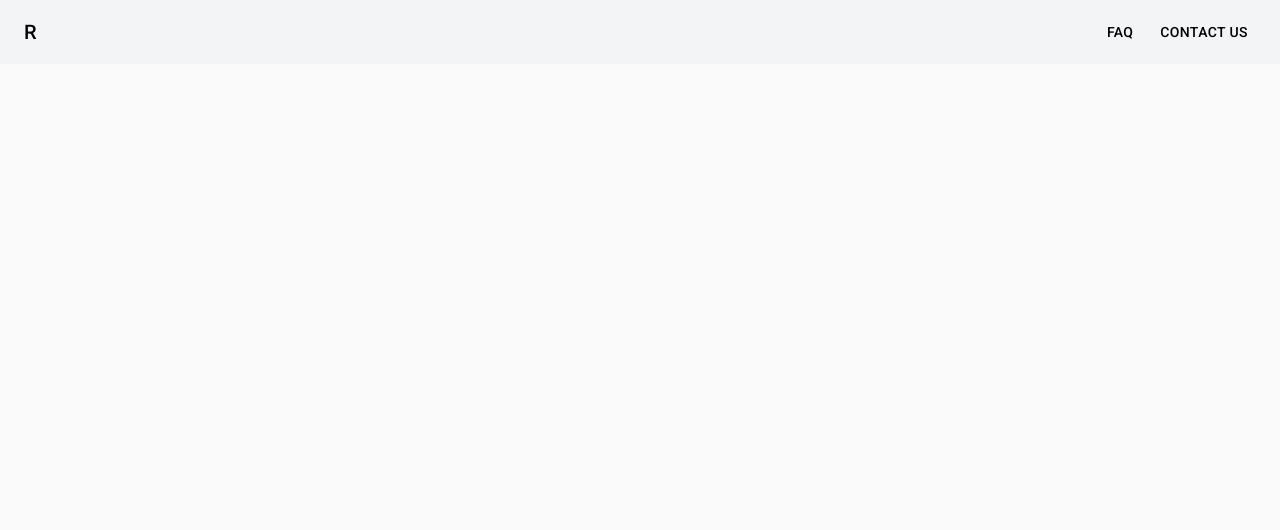
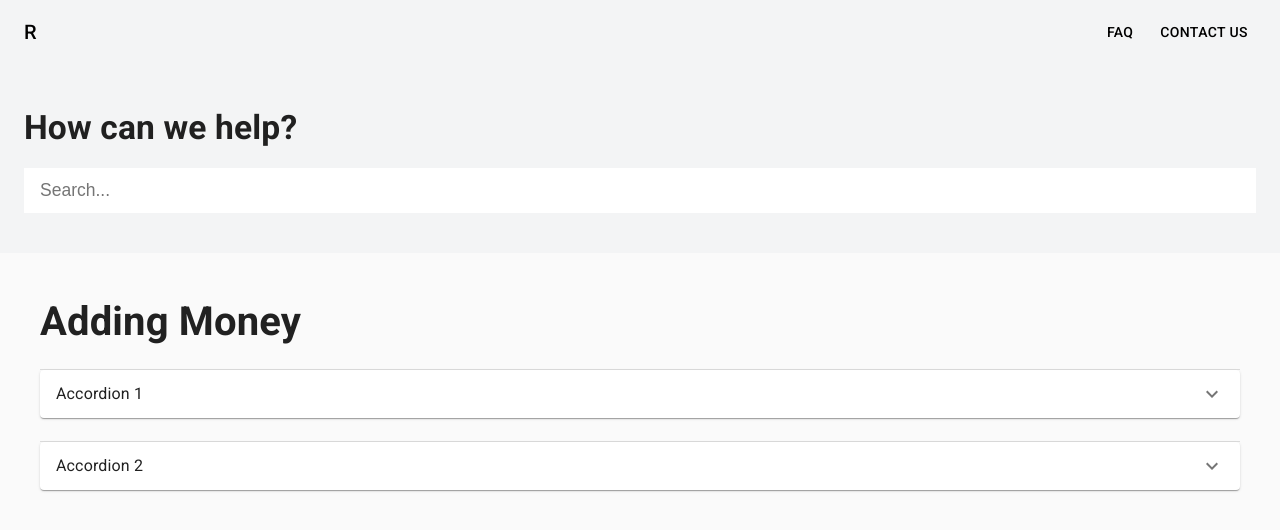
Before and after one commit to marco-sumali/product-discovery, a React (Create React App) app in the folder client/: page /faq in a window 1280 px wide. Shown: the top 530 px of the page. Built offline with nearby package versions, Linux system fonts and the light colour scheme.

Commit message:
chore: faq layout

```diff
--- a/client/package.json
+++ b/client/package.json
@@ -8,6 +8,7 @@
     "@testing-library/jest-dom": "^5.11.4",
     "@testing-library/react": "^11.1.0",
     "@testing-library/user-event": "^12.1.10",
+    "node-sass": "4.14.1",
     "react": "^17.0.1",
     "react-dom": "^17.0.1",
     "react-router-dom": "^5.2.0",
--- a/client/src/components/header/index.js
+++ b/client/src/components/header/index.js
@@ -6,12 +6,9 @@ import {
   Typography,
   CssBaseline,
   useScrollTrigger,
-  Box,
-  Container,
   Button,
 } from '@material-ui/core';
-import {makeStyles} from '@material-ui/core/styles';
-import {createMuiTheme, ThemeProvider} from '@material-ui/core/styles';
+import {createMuiTheme, ThemeProvider, makeStyles} from '@material-ui/core/styles';
 
 const useStyles = makeStyles((theme) => ({
   title: {
@@ -61,14 +58,9 @@ const Header = ({children}) => {
               </Link>
             </Toolbar>
           </AppBar>
-
         </ElevationScroll>
         <Toolbar />
-        <Container>
-          <Box my={2}>
         {children}
-          </Box>
-        </Container>
       </React.Fragment>
     </ThemeProvider>
   )
--- a/client/src/pages/contact/index.js
+++ b/client/src/pages/contact/index.js
@@ -1,8 +1,12 @@
 import React from 'react';
+
+import NavigationBar from '../../components/header';
 
 const ContactUsPage = () => {
   return (
-    <div>Contact Us Page Ya</div>
+    <NavigationBar>
+      <div>Contact Us Page Ya</div>
+    </NavigationBar>
   )
 };
 
--- /dev/null
+++ b/client/src/pages/faq/index.css
@@ -0,0 +1,3 @@
+.MuiAccordion-root:before {
+  background-color: white;
+}
--- a/client/src/pages/faq/index.js
+++ b/client/src/pages/faq/index.js
@@ -1,13 +1,76 @@
 import React from 'react';
+import {
+  Box,
+  Container,
+  Grid,
+  Accordion,
+  AccordionSummary,
+  AccordionDetails,
+  Typography
+} from '@material-ui/core';
+import ExpandMoreIcon from '@material-ui/icons/ExpandMore';
 
 import NavigationBar from '../../components/header';
+import styles from './style.js';
 
 export default function FAQPage() {
   return (
     <NavigationBar>
-      <div>
-
-      </div>
+      <Grid container>
+        <Grid item xs={12}>
+          <div style={styles.Container}>
+            <Container>
+              <Box my={3}>
+                <Grid item xs={12}>
+                  <div style={styles.Header}>How can we help?</div>
+                </Grid>
+                <Grid item xs={12} style={{marginTop: '16px'}}>
+                  <input type="text" id="search" name="search" style={styles.SearchInput}  placeholder="Search..."/>
+                </Grid>
+              </Box>
+            </Container>
+          </div>
+          <div style={styles.BodyContainer}>
+            <Container>
+              <Box my={3}>
+                <Grid item xs={12}>
+                  <div style={styles.BodyTitle}>Adding Money</div>
+                  <Accordion style={styles.Accordion}>
+                    <AccordionSummary
+                      expandIcon={<ExpandMoreIcon />}
+                      aria-controls="panel1a-content"
+                      id="panel1a-header"
+                    >
+                      <Typography>Accordion 1</Typography>
+                    </AccordionSummary>
+                    <AccordionDetails>
+                      <Typography>
+                        Lorem ipsum dolor sit amet, consectetur adipiscing elit. Suspendisse malesuada lacus ex,
+                        sit amet blandit leo lobortis eget.
+                      </Typography>
+                    </AccordionDetails>
+                  </Accordion>
+                  <Accordion style={styles.Accordion}>
+                    <AccordionSummary
+                      expandIcon={<ExpandMoreIcon />}
+                      aria-controls="panel1a-content"
+                      id="panel1a-header"
+                    >
+                      <Typography>Accordion 2</Typography>
+                    </AccordionSummary>
+                    <AccordionDetails>
+                      <Typography>
+                        Lorem ipsum dolor sit amet, consectetur adipiscing elit. Suspendisse malesuada lacus ex,
+                        sit amet blandit leo lobortis eget.
+                      </Typography>
+                    </AccordionDetails>
+                  </Accordion>
+                </Grid>
+              </Box>
+            </Container>
+          </div>
+        </Grid>
+      </Grid>
     </NavigationBar>
   );
 }
--- /dev/null
+++ b/client/src/pages/faq/style.js
@@ -0,0 +1,46 @@
+const Container = {
+  backgroundColor: '#F3F4F5',
+  paddingTop: '16px',
+  paddingBottom: '16px',
+}
+
+const Header = {
+  fontSize: '2.1rem',
+  fontWeight: 'bold',
+}
+
+const SearchInput = {
+  width: '100%',
+  background: '#ffffff',
+  outline: 'none',
+  border: 'none',
+  padding: '12px 16px',
+  fontSize: '1.25em',
+}
+
+const BodyContainer = {
+  padding: '16px',
+}
+
+const Accordion = {
+  marginBottom: '24px',
+  borderRadius: '4px',
+  backgroundColor: '#ffffff',
+}
+
+const BodyTitle = {
+  fontWeight: 'bold',
+  fontSize: '2.5rem',
+  margin: '0.5em 0px'
+}
+
+const styles = {
+  Container,
+  Header,
+  SearchInput,
+  BodyContainer,
+  BodyTitle,
+  Accordion,
+}
+
+export default styles;
```
Also changed, not shown: client/src/App.scss (renamed from client/src/App.css), 1 other file (tests, documents, lock files or other folders). Lines whose indentation alone changed are shown as unchanged.
